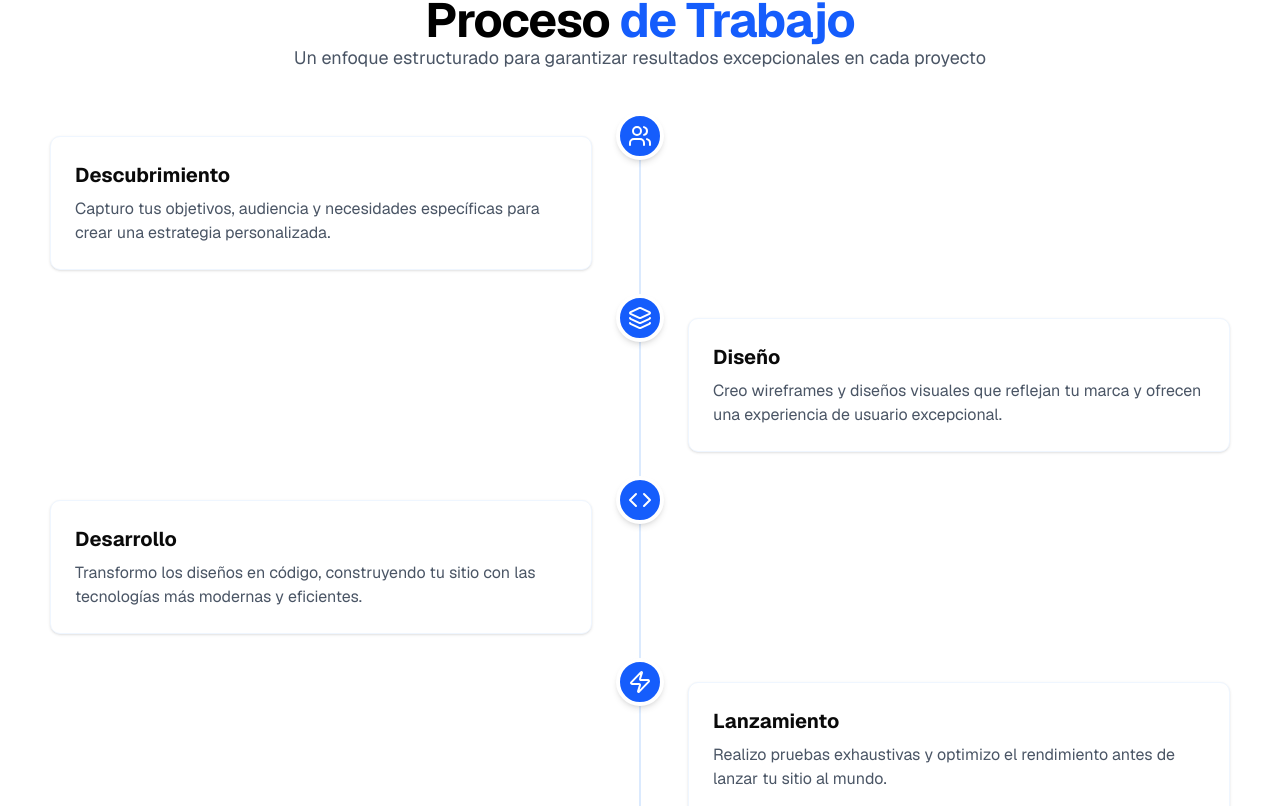
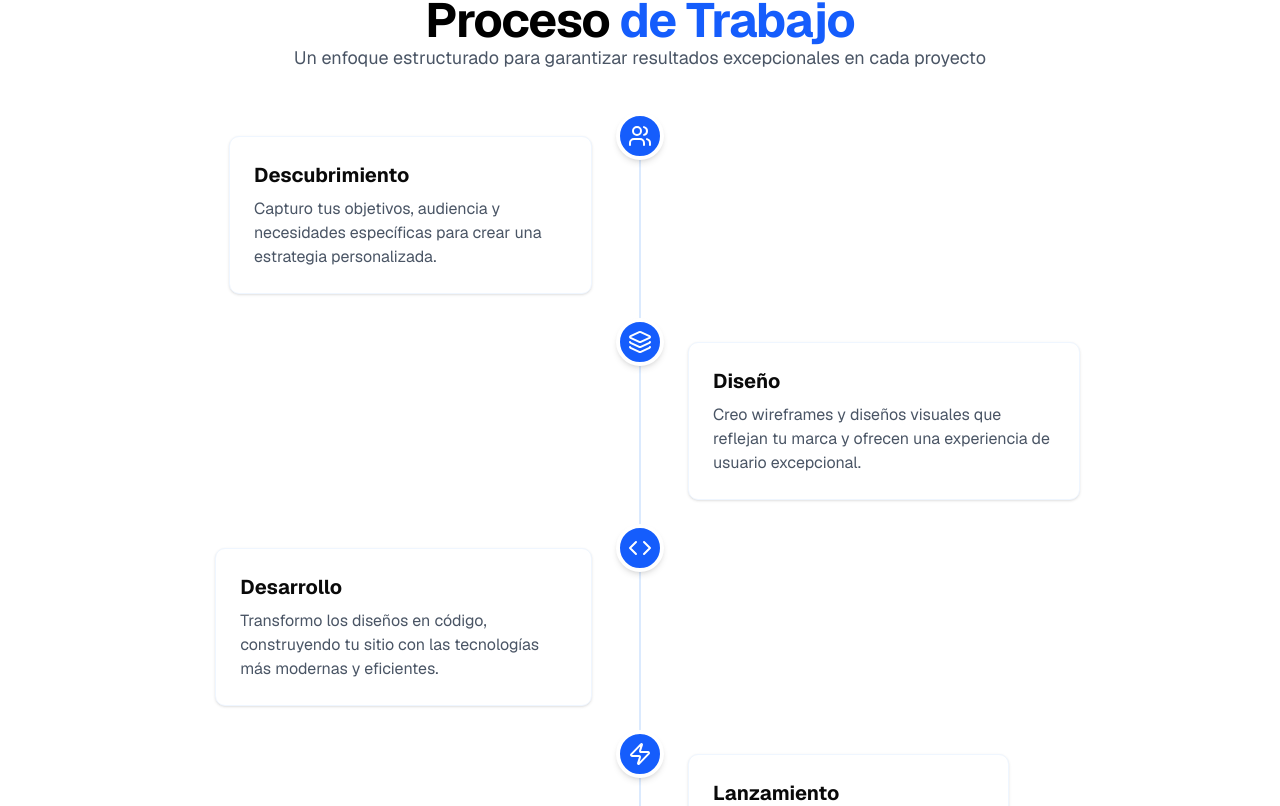
Before and after one commit to Jerucho/codin-website, a Next.js app: page / in a window 1280 px wide. Shown: the part 2314-3120 px from the top of the page. Built offline with nearby package versions, Linux system fonts and the light colour scheme.

Commit message:
Actualizar el componente ProcessItem para mejorar el diseño, añadiendo clases de flexbox para una mejor alineación y distribución de los elementos, optimizando así la presentación visual del componente.

```diff
--- a/app/Components/Process/ProcessItem.tsx
+++ b/app/Components/Process/ProcessItem.tsx
@@ -21,7 +21,7 @@ export const ProcessItem = ({
       viewport={{ once: true }}
       className="relative"
     >
-      <div className="">
+      <div className="flex justify-center">
         <div className="absolute left-1/2 -translate-x-1/2 -translate-y-1/2">
           <div className="flex h-12 w-12 items-center justify-center rounded-full border-4 border-white bg-blue-600 text-white shadow-md">
             {icon}
@@ -36,10 +36,10 @@ export const ProcessItem = ({
             transform: "translateY(0)",
             opacity: 1,
           }}
-          className="flex items-center over"
+          className="flex items-center w-full md:w-auto"
         >
           <div
-            className={`ml-12 md:ml-0 ${
+            className={`w-full md:w-auto mt-8 md:mt-0 ${
               index % 2 === 0 ? "md:mr-[50%] md:pr-12" : "md:ml-[50%] md:pl-12"
             }`}
           >
```
